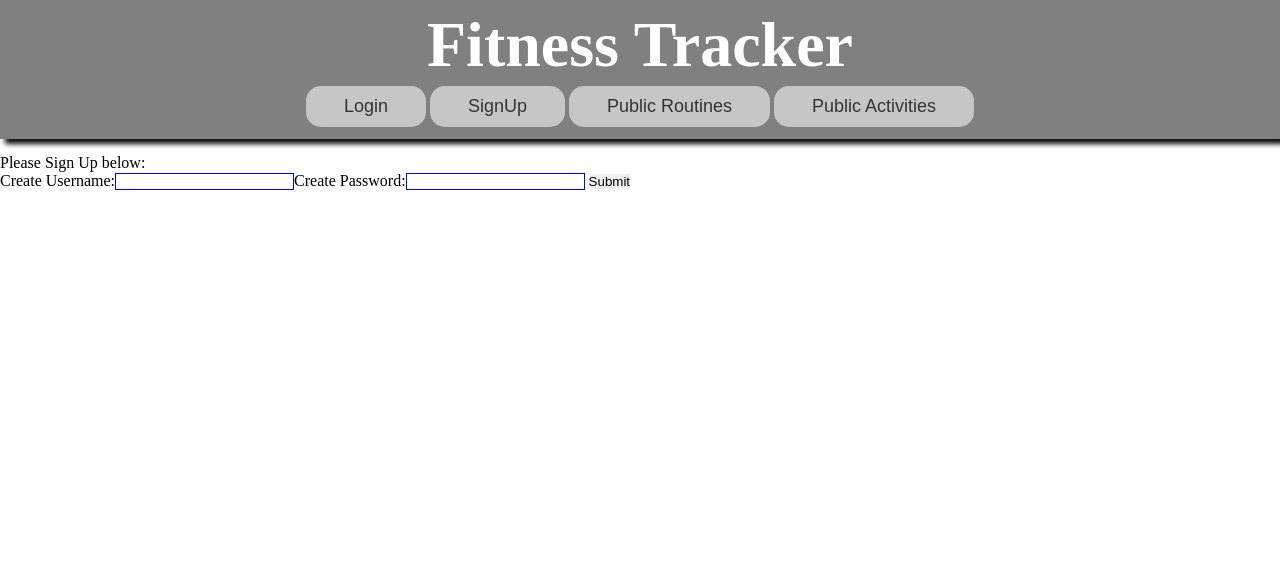
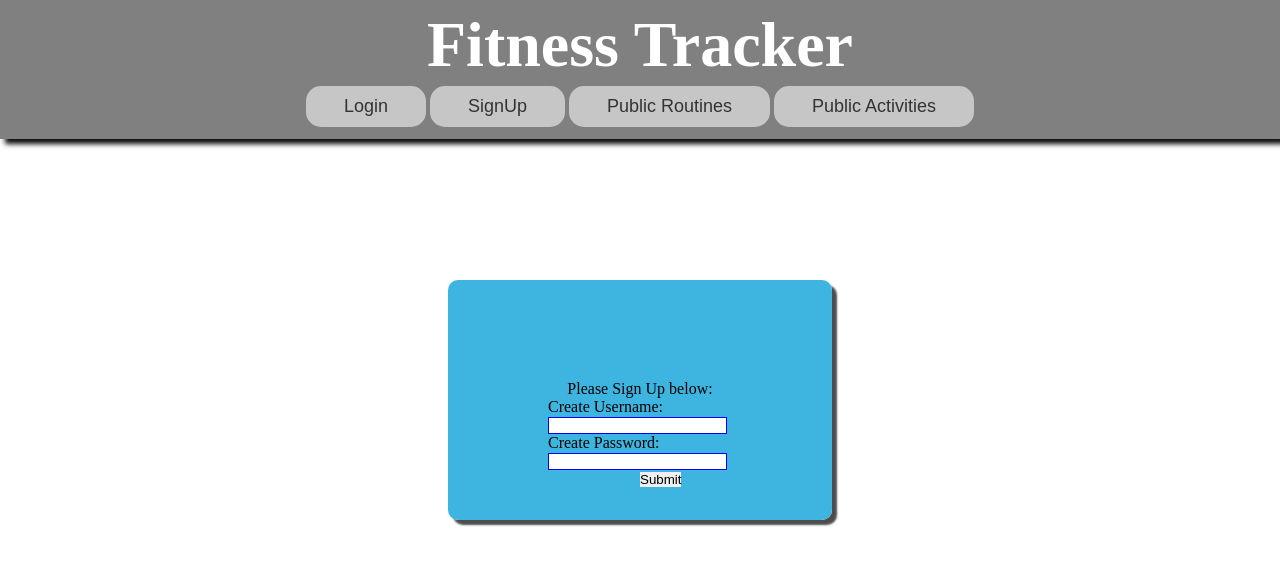
Before and after one commit to SravanthiN4/FitnessTrackerFEStartingPointExample, a React (Create React App) app: page /signUp in a window 1280 px wide. Shown: the top 564 px of the page. Built offline with nearby package versions, Linux system fonts and the light colour scheme; a web font is replaced by a local one.

Commit message:
added signup and login forms

```diff
--- a/public/styles.css
+++ b/public/styles.css
@@ -118,6 +118,7 @@ flex-direction: column;
 
   input{
     border: 1px solid blue;
+
   }
 
   .routine {
@@ -144,8 +145,8 @@ flex-direction: column;
     flex-direction: column;
     justify-content: center;
     border: 10px solid red;
-    width: 75%;
-    height: 100vh;
+    width: 100%;
+    height: 100%;
     overflow-y: scroll;
     overflow-x: hidden;
     padding: 15px
@@ -184,13 +185,37 @@ flex-direction: column;
 }
 
 .login{
-    border: 4px solid black;
+  background-color: #3eb5e0;
+  border-radius: 10px;
+  box-shadow: 5px 5px 2px rgb(77, 77, 77);
+  position: fixed; /* Stay in place */
+  z-index: 1; /* Sit on top */
+  top: 50%;
+  left: 50%;
+  transform: translate(-50%, -50%);
+  width: 30%; /* Full width */
+  height: 30%; /* Full height */
+  overflow: auto; /* Enable scroll if needed */
+  padding-top: 0px;
+  display: flex;
+  justify-content: center;
   }
 
-  /* .testBox{
-  background-color: red;
+  .login-content{
+    display: flex;
+    align-items: center;
+    flex-direction: column;
+    justify-content: space-evenly;
+    width: 100%;
+    padding: 100px
+  }
 
-  } */
+  #submitButton{
+    align-self: auto;
+    padding-left: 50%
+  }
+
+
 
  .boxForContent{
    margin-top: 10px;
@@ -200,3 +225,30 @@ flex-direction: column;
  .myRoutinesContent{
    border: 2px solid black;
  }
+
+ .Signup{
+  /* border: 2px solid black; */
+  background-color: #3eb5e0;
+  border-radius: 10px;
+  box-shadow: 5px 5px 2px rgb(77, 77, 77);
+  position: fixed; /* Stay in place */
+  z-index: 1; /* Sit on top */
+  top: 50%;
+  left: 50%;
+  transform: translate(-50%, -50%);
+  width: 30%; /* Full width */
+  height: 30%; /* Full height */
+  overflow: auto; /* Enable scroll if needed */
+  padding-top: 0px;
+  display: flex;
+  justify-content: center;
+ }
+
+ .Signup-content{
+  display: flex;
+  align-items: center;
+  flex-direction: column;
+  justify-content: space-evenly;
+  width: 100%;
+  padding: 100px
+ }
--- a/src/components/Activities.js
+++ b/src/components/Activities.js
@@ -5,6 +5,7 @@ import  { getAllActivities, postActivity }  from '../api/index';
 
 const Activities = (props) => {
     const {activities, setActivities} = props;
+
 
     useEffect(() => {
         (async () => {
@@ -19,6 +20,7 @@ const Activities = (props) => {
         <div className = "contentBox">
             <div className="boxForContent">
             <h1>Take a look at all of our activities!</h1>
+
            {
                activities.map(activity =>
                     <div className='content' key = {activity.id}>
--- a/src/components/App.js
+++ b/src/components/App.js
@@ -1,6 +1,5 @@
 import React, {useState, useEffect} from 'react';
 import {BrowserRouter, Route, Link} from 'react-router-dom';
-import Home from './Home';
 import Routines from './Routines';
 import MyRoutines from './MyRoutines';
 import Activities from './Activities';
@@ -48,7 +47,7 @@ return (<div className='app'>
                     </> : <>
                     <button className="button"> <Link id='link' to="/user">User</Link></button>
                     <button className="button"><Link id='link' to="/myRoutines">MyRoutines</Link></button>
-                    <button className="button"><Link id='link' to="/myActivities">MyActivities</Link></button>
+                    <button className="button"><Link id='link' to="/MyActivities">MyActivities</Link></button>
                     <button className="button"><Link id='link' to="/routines">Public Routines</Link></button>
                     <button className="button"><Link id='link' to="/activities">Public Activities</Link></button></>} </div>
                 </div>
@@ -68,7 +67,7 @@ return (<div className='app'>
             <Route path = "/routines"><Routines routines = {routines} setRoutines = {setRoutines}/></Route>
             <Route path = "/myRoutines"><MyRoutines name = {name} setName = {setName} goal = {goal} setGoal = {setGoal} isPublic = {isPublic} setIsPublic = {setIsPublic} routines = {routines} setRoutines = {setRoutines}/></Route>
             <Route path = "/activities"><Activities activities = {activities} setActivities = {setActivities}/></Route>
-            <Route path = "/myActivities">< MyActivities activities = {activities} setActivities = {setActivities}/></Route>
+            <Route path = "/MyActivities">< MyActivities activities = {activities} setActivities = {setActivities}/></Route>
 
             </BrowserRouter>
         </div>);
--- a/src/components/Login.js
+++ b/src/components/Login.js
@@ -1,4 +1,4 @@
-import React, { useState } from 'react'
+import React, { useState } from 'react';
 import { login } from '../api/index';
 
 
@@ -37,27 +37,38 @@ const Login = (props) => {
 
     if (hasTriggeredError) return <p style={{ color: 'red' }}> Whoopse, looks like you need to fix something! </p>
     return (
-
+        <div className="login">
         <div>
             {!loggedIn?
-            <div className="login">
+
+                <div className='login-content'>
            { username.length === 0 ?
-                <div id='login-text'> Please login below: </div> :
+                <div id='login-text'> Welcome back! Please login below: </div> :
 
                 <div> Hello {username}, please enter in your information </div>}
             <form onSubmit={handleSubmit}>
+                <div>
                 <label htmlFor='username'>Username:</label>
                 <input type='text' name='username' value={username} onChange={handleChange} />
+                </div>
+
+                <div>
                 <label htmlFor='password'>Password:</label>
                 <input type='password' name='password' value={password} onChange={handlePasswordChange} />
+                </div>
+
                 {hasTriggeredError &&
                 <p style={{ color: 'red' }}> Whoopse, looks like you need to fix something! </p>
                 }
+                <div id='submitButton'>
                 <button className="submit" type='submit'>Submit</button>
+                </div>
             </form>
-        </div> :
+        </div>
+:
             <><p>You are already signed in!</p><p>Not you?<button className="LogOut"
             onClick={logOut}>Log out</button></p></>}
+        </div>
         </div>
     )
 }
--- a/src/components/RegisterLogin.js
+++ b/src/components/RegisterLogin.js
@@ -33,34 +33,44 @@ const RegisterLogin = (props) => {
 
 
 
-    return (<div id='SignUp-container'> {
-        loggedIn ? <>
+return (
+<div className="Signup">
+    {loggedIn ?
+        <div>
             <p>You have already an account and are already signed in, {username}!</p>
             <p>Not you?<button className="LogOut"
                     onClick={logOut}>Log out</button>
             </p>
-        </> : <>
-            <div>Please Sign Up below:</div>
+        </div>:
+
+    <div>
+        <>
+        <div className="Signup-content">
+            <p>Please Sign Up below:</p>
+
             <form onSubmit={handleSubmit}>
+             <div>
                 <label htmlFor='username'>Create Username:</label>
-                <input type='text' name='username'
-                    value={username}
-                    onChange={handleChange}/>
+                <input type='text' name='username'value={username} onChange={handleChange}/>
+            </div>
+
+            <div>
                 <label htmlFor='password'>Create Password:</label>
-                <input type='password' name='password'
-                    value={password}
-                    onChange={handlePasswordChange}/> {
-                hasTriggeredError && <p style={
-                    {color: 'red'}
-                }>
-                    Whoopse, looks like you need to fix something!
-                </p>
-            }
-                <button id="submit" type='submit'>Submit</button>
-            </form>
+                <input type='password' name='password' value={password}onChange={handlePasswordChange}/> {hasTriggeredError && <p style={{color: 'red'}}>Whoopse, looks like you need to fix something!</p>}
+            </div>
+
+                <div id='submitButton'>
+                <button className="submit" type='submit'>Submit</button>
+                </div>
+
+                </form>
+
+        </div>
         </>
-    } </div>)
-
+    </div>
+    }
+</div>
+)
 }
 
 
```
Also changed, not shown: src/components/Pagination.js (added, +34 -0 lines).
